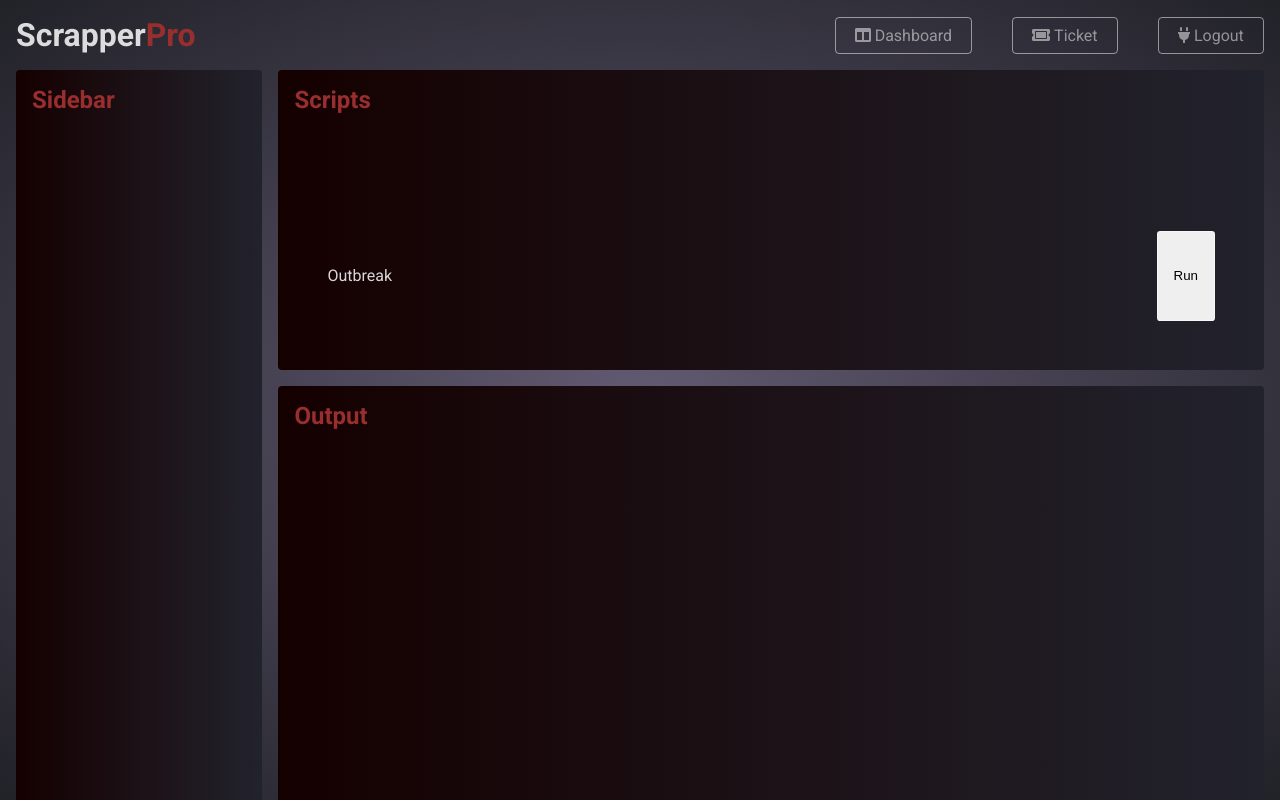
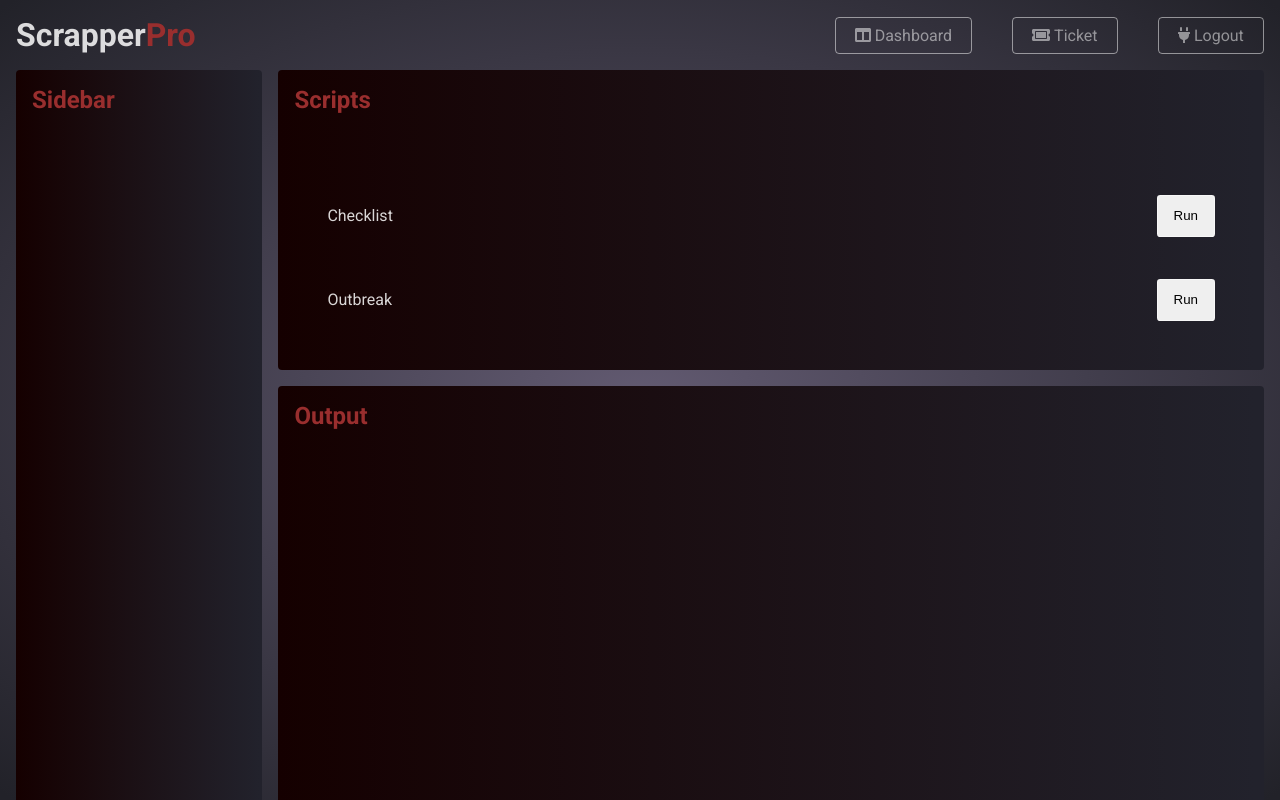
Before and after one commit to RizaHKhan/scrapper-nuxt, a Nuxt app: page /dashboard/1 in a window 1280 px wide. Shown: the top 800 px of the page. Built offline with nearby package versions, Linux system fonts and the light colour scheme.

Commit message:
Removed Middleware from Config, Added Another Script

```diff
--- a/components/Scripts.vue
+++ b/components/Scripts.vue
@@ -2,10 +2,10 @@
   <div class="scripts component">
     <h2 class="title">Scripts</h2>
     <ul class="scripts__list">
-      <!-- <li class="scripts__list__item">
+      <li class="scripts__list__item">
         <p>Checklist</p>
         <button @click="checklist" class="button">Run</button>
-      </li> -->
+      </li>
       <li class="scripts__list__item">
         <p>Outbreak</p>
         <button @click="outbreak" class="button">Run</button>
--- a/nuxt.config.js
+++ b/nuxt.config.js
@@ -57,8 +57,5 @@ module.exports = {
      ** You can extend webpack config here
      */
     extend (config, ctx) {}
-  },
-  router: {
-    middleware: 'log'
   }
 }
```
